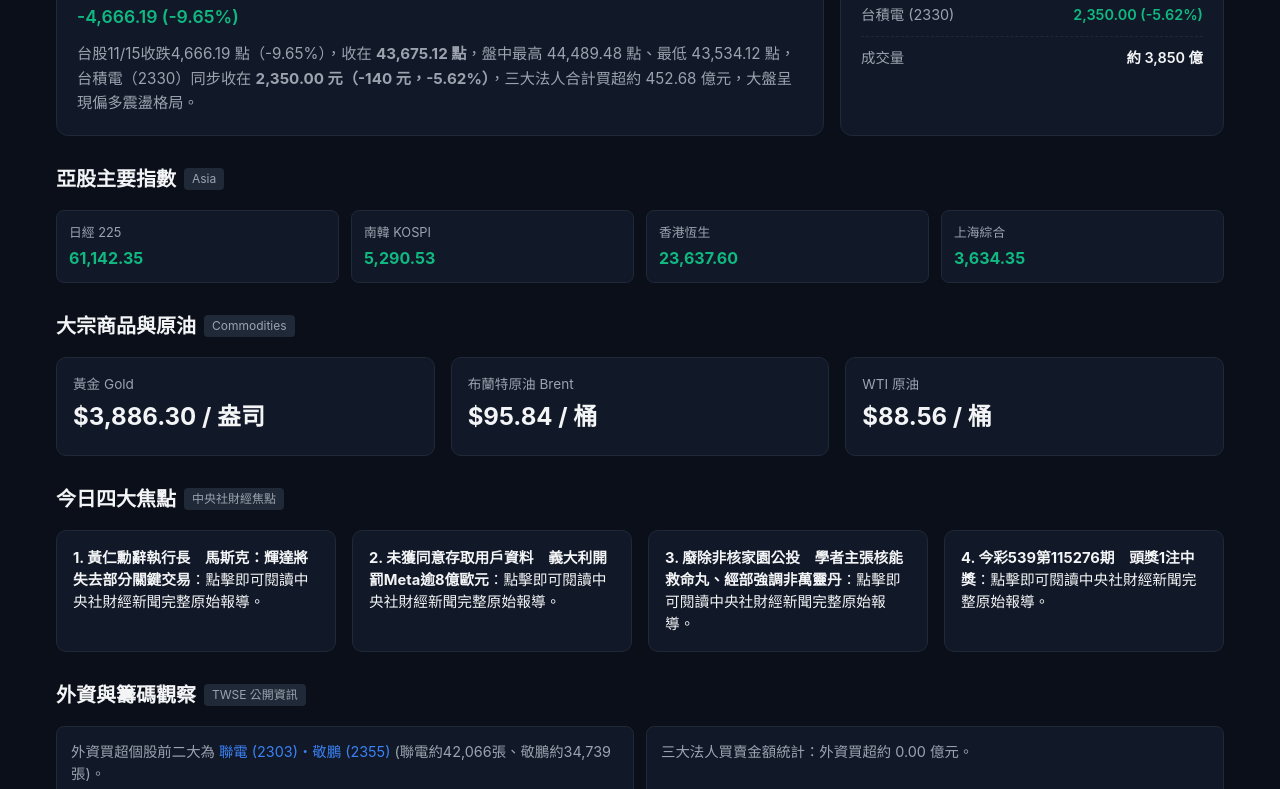
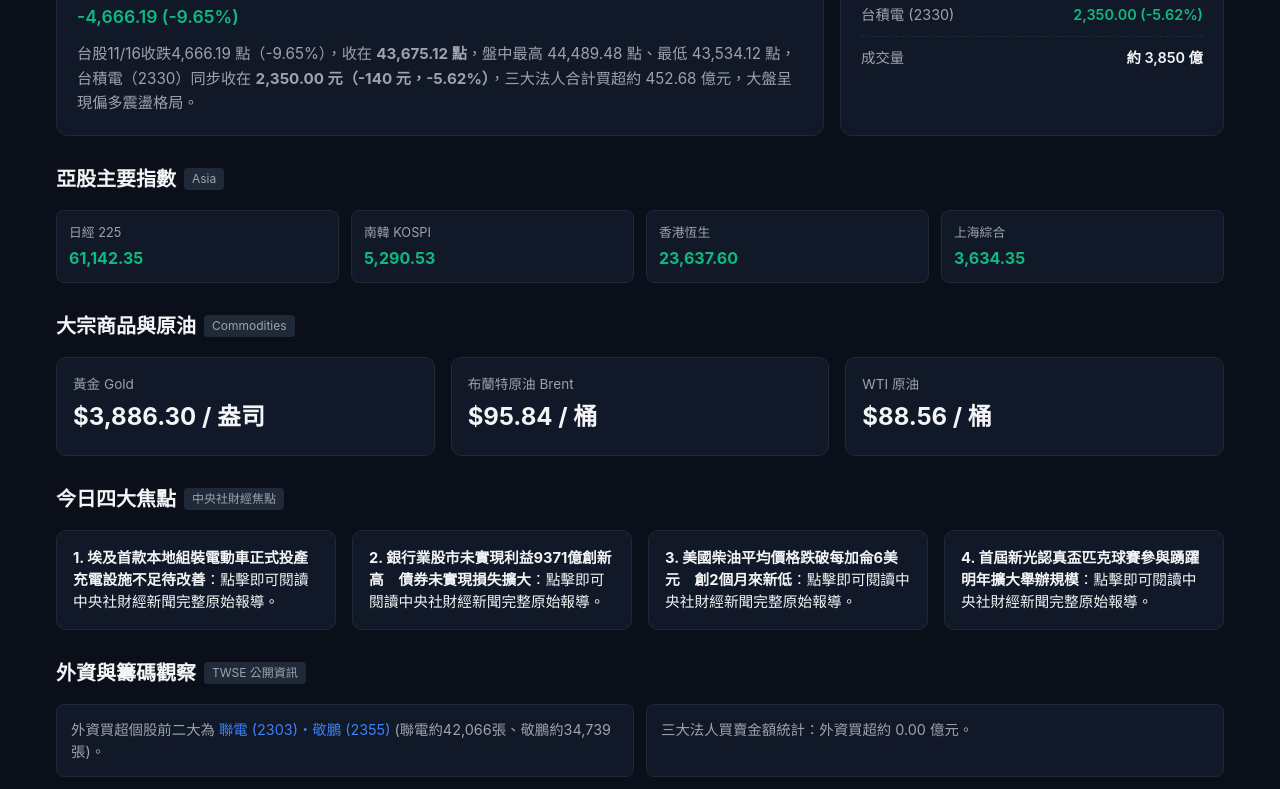
Before and after one commit to ViolaTu/market-pulse, a plain HTML site: page index.html in a window 1280 px wide. Shown: the part 419-1208 px from the top of the page. Drawn offline with Linux system fonts and the light colour scheme.

Commit message:
chore: auto-update market pulse data [skip ci]

```diff
--- a/index.html
+++ b/index.html
@@ -301,7 +301,7 @@
   <div class="tw-bignum" style="color:var(--down-green)">43,675.12</div>
   <div class="tw-sub" style="color:var(--down-green)">-4,666.19 (-9.65%)</div>
   <div class="tw-desc">
-    台股11/15收跌4,666.19 點（-9.65%），收在 <b>43,675.12 點</b>，盤中最高 44,489.48 點、最低 43,534.12 點，台積電（2330）同步收在 <b>2,350.00 元（-140 元，-5.62%）</b>，三大法人合計買超約 452.68 億元，大盤呈現偏多震盪格局。
+    台股11/16收跌4,666.19 點（-9.65%），收在 <b>43,675.12 點</b>，盤中最高 44,489.48 點、最低 43,534.12 點，台積電（2330）同步收在 <b>2,350.00 元（-140 元，-5.62%）</b>，三大法人合計買超約 452.68 億元，大盤呈現偏多震盪格局。
   </div>
 <!-- AUTO:TW_HERO:END -->
 
@@ -362,23 +362,23 @@
   <div class="stories-grid">
     <!-- AUTO:FOCUS_STORIES:START -->
   <div class="story-card">
-    <a href="https://www.cna.com.tw/news/aopl/202611140227.aspx" target="_blank" rel="noopener" style="text-decoration: none; color: inherit; display: block;">
-      <p><b>1. 黃仁勳辭執行長　馬斯克：輝達將失去部分關鍵交易</b>：點擊即可閱讀中央社財經新聞完整原始報導。</p>
+    <a href="https://www.cna.com.tw/news/aopl/202611150188.aspx" target="_blank" rel="noopener" style="text-decoration: none; color: inherit; display: block;">
+      <p><b>1. 埃及首款本地組裝電動車正式投產　充電設施不足待改善</b>：點擊即可閱讀中央社財經新聞完整原始報導。</p>
     </a>
   </div>
   <div class="story-card">
-    <a href="https://www.cna.com.tw/news/aopl/202611140226.aspx" target="_blank" rel="noopener" style="text-decoration: none; color: inherit; display: block;">
-      <p><b>2. 未獲同意存取用戶資料　義大利開罰Meta逾8億歐元</b>：點擊即可閱讀中央社財經新聞完整原始報導。</p>
+    <a href="https://www.cna.com.tw/news/afe/202611150180.aspx" target="_blank" rel="noopener" style="text-decoration: none; color: inherit; display: block;">
+      <p><b>2. 銀行業股市未實現利益9371億創新高　債券未實現損失擴大</b>：點擊即可閱讀中央社財經新聞完整原始報導。</p>
     </a>
   </div>
   <div class="story-card">
-    <a href="https://www.cna.com.tw/news/afe/202611140223.aspx" target="_blank" rel="noopener" style="text-decoration: none; color: inherit; display: block;">
-      <p><b>3. 廢除非核家園公投　學者主張核能救命丸、經部強調非萬靈丹</b>：點擊即可閱讀中央社財經新聞完整原始報導。</p>
+    <a href="https://www.cna.com.tw/news/aopl/202611150177.aspx" target="_blank" rel="noopener" style="text-decoration: none; color: inherit; display: block;">
+      <p><b>3. 美國柴油平均價格跌破每加侖6美元　創2個月來新低</b>：點擊即可閱讀中央社財經新聞完整原始報導。</p>
     </a>
   </div>
   <div class="story-card">
-    <a href="https://www.cna.com.tw/news/ahel/202611140222.aspx" target="_blank" rel="noopener" style="text-decoration: none; color: inherit; display: block;">
-      <p><b>4. 今彩539第115276期　頭獎1注中獎</b>：點擊即可閱讀中央社財經新聞完整原始報導。</p>
+    <a href="https://www.cna.com.tw/news/ahel/202611150173.aspx" target="_blank" rel="noopener" style="text-decoration: none; color: inherit; display: block;">
+      <p><b>4. 首屆新光認真盃匹克球賽參與踴躍　明年擴大舉辦規模</b>：點擊即可閱讀中央社財經新聞完整原始報導。</p>
     </a>
   </div>
 <!-- AUTO:FOCUS_STORIES:END -->
```
